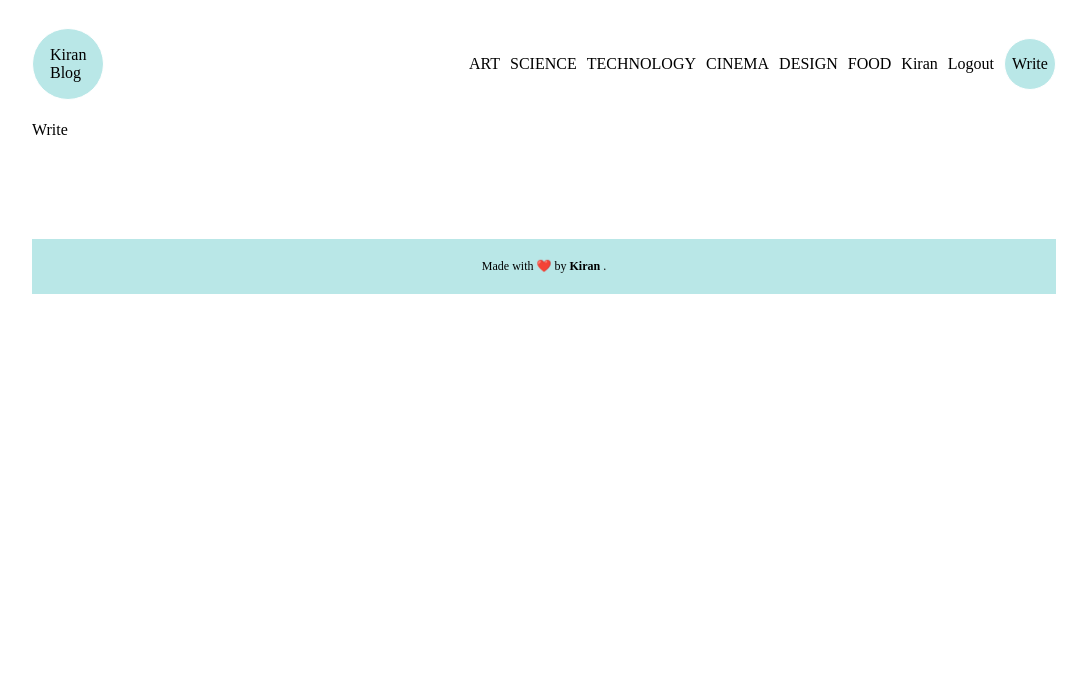
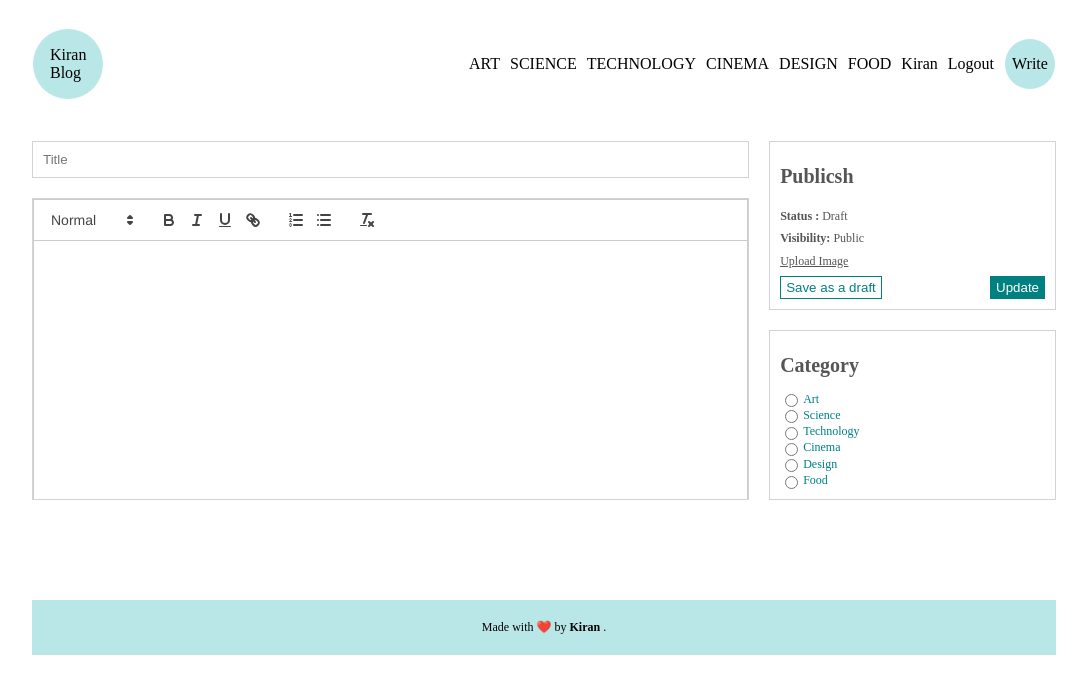
Before and after one commit to Kiran507/WRITE-UP, a React (Vite) app in the folder client/: page /write in a window 1280 px wide. Shown: the top 694 px of the page, without its empty margins (96-1183 px from the left). Built offline with nearby package versions, Linux system fonts and the light colour scheme.

Commit message:
write-page design

```diff
--- a/client/package.json
+++ b/client/package.json
@@ -12,6 +12,7 @@
   "dependencies": {
     "react": "^18.2.0",
     "react-dom": "^18.2.0",
+    "react-quill": "^2.0.0",
     "react-router-dom": "^6.21.1",
     "sass": "^1.69.6"
   },
--- a/client/src/pages/Write.jsx
+++ b/client/src/pages/Write.jsx
@@ -1,8 +1,64 @@
-import React from 'react'
+import React, { useState } from 'react'
+import ReactQuill from 'react-quill';
+import 'react-quill/dist/quill.snow.css';
 
 const Write = () => {
+  const [value, setValue] = useState('');
+
   return (
-    <div>Write</div>
+    <div className='add'>
+      <div className='content'>
+        <input type='text' placeholder='Title' />
+        <div className='editorContainer'>
+          <ReactQuill className='editor' theme='snow' value={value} onChange={setValue} />
+        </div>
+      </div>
+      <div className='menu'>
+        <div className='item'>
+          <h1> Publicsh </h1>
+          <span> <b> Status : </b> Draft </span>
+          <span> <b> Visibility: </b> Public </span>
+          <input style={{ display: "none" }} type='file' id='file' name='' />
+          <label className='file' htmlFor='file'> Upload Image </label>
+          <div className='buttons'>
+            <button> Save as a draft </button>
+            <button> Update </button>
+          </div>
+        </div>
+        <div className='item'>
+          <h1> Category </h1>
+          <div className='cat'>
+            <input type='radio' name='cat' value="art" id='art' />
+            <label htmlFor='art'> Art </label>
+          </div>
+
+          <div className='cat'>
+            <input type='radio' name='cat' value="science" id='science' />
+            <label htmlFor='science'> Science </label>
+          </div>
+
+          <div className='cat'>
+            <input type='radio' name='cat' value="technology" id='technology' />
+            <label htmlFor='technology'> Technology </label>
+          </div>
+
+          <div className='cat'>
+            <input type='radio' name='cat' value="cinema" id='cinema' />
+            <label htmlFor='cinema'> Cinema </label>
+          </div>
+
+          <div className='cat'>
+            <input type='radio' name='cat' value="design" id='design' />
+            <label htmlFor='design'> Design </label>
+          </div>
+
+          <div className='cat'>
+            <input type='radio' name='cat' value="food" id='food' />
+            <label htmlFor='food'> Food </label>
+          </div>
+        </div>
+      </div>
+    </div>
   )
 }
 
--- a/client/src/style.scss
+++ b/client/src/style.scss
@@ -306,5 +306,89 @@
         }
       }
     }
+
+    //WRITE
+    .add {
+      margin-top: 20px;
+      display: flex;
+      gap: 20px;
+
+      .content {
+        flex: 5;
+        display: flex;
+        flex-direction: column;
+        gap: 20px;
+
+        input {
+          padding: 10px;
+          border: 1px solid lightgray;
+        }
+
+        .editorContainer {
+          height: 300px;
+          overflow: scroll;
+          border: 1px solid lightgray;
+
+          .editor {
+            height: 100%;
+            border: none;
+          }
+        }
+      }
+
+      .menu {
+        flex: 2;
+        display: flex;
+        flex-direction: column;
+        gap: 20px;
+
+        .item {
+          border: 1px solid lightgray;
+          padding: 10px;
+          flex:1;
+          display: flex;
+          flex-direction: column;
+          justify-content: space-between;
+          font-size: 12px;
+          color: #555;
+
+          h1{
+            font-size: 20px;
+          }
+
+          .file{
+            text-decoration: underline;
+            cursor: pointer;
+          }
+
+          .buttons{
+            display: flex;
+            justify-content: space-between;
+
+            :first-child{
+              cursor: pointer;
+              color: teal;
+              background-color: white;
+              border: 1px solid teal;
+              padding: 3px 5px;
+            }
+            :last-child{
+              cursor: pointer;
+              color: white;
+              background-color: teal;
+              border: 1px solid teal;
+              padding: 3px 5px;
+            }
+          }
+
+          .cat{
+            display: flex;
+            align-items: center;
+            gap: 2px;
+            color: teal;
+          }
+        }
+      }
+    }
   }
 }
```
Also changed, not shown: 1 other file (tests, documents, lock files or other folders).
